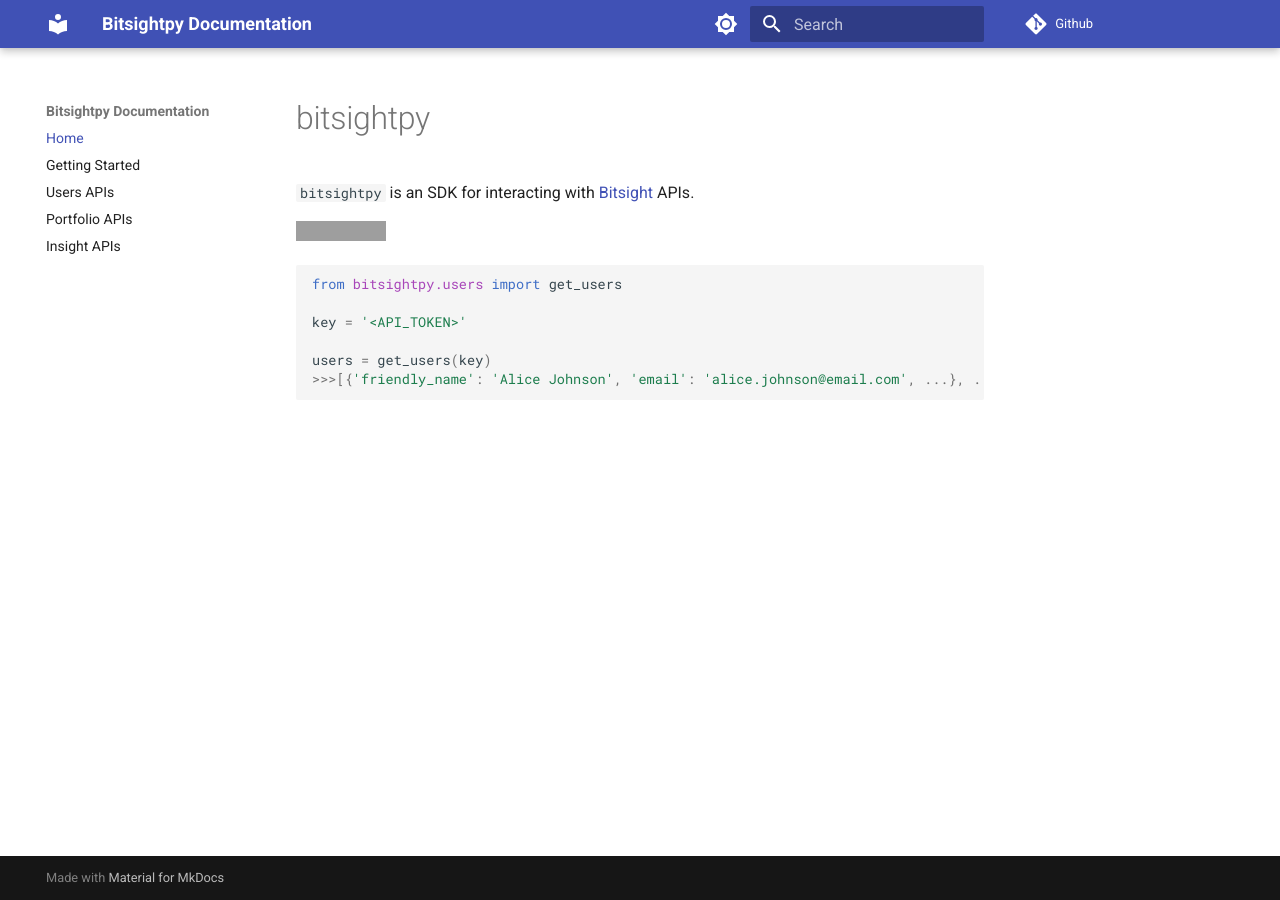
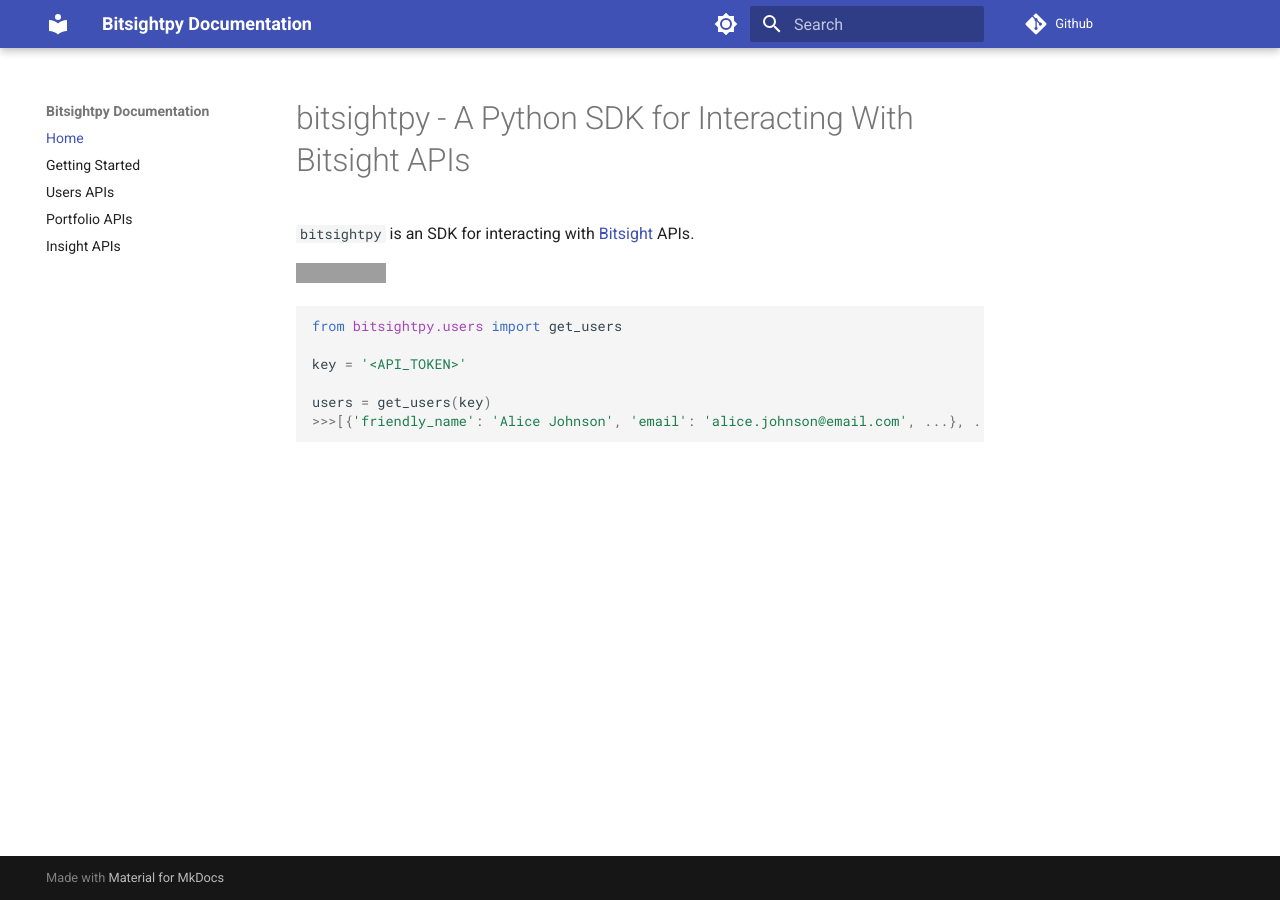
Before and after one commit to 0x41424142/bitsightpy, an MkDocs documentation site: the page built from docs/index.md, in a window 1280 px wide. Built offline with MkDocs 1.6.1 and Material for MkDocs 9.7.7, drawn with Linux system fonts in a browser that asks for light colours; comment, search, counter and statistics services are not loaded; grey boxes are pictures that could not be loaded.

Commit message:
Update index.md

````diff
--- a/docs/index.md
+++ b/docs/index.md
@@ -1,4 +1,4 @@
-# bitsightpy
+# bitsightpy - A Python SDK for Interacting With Bitsight APIs
 
 ```bitsightpy``` is an SDK for interacting with [Bitsight](https://bitsight.com) APIs.
 
````
